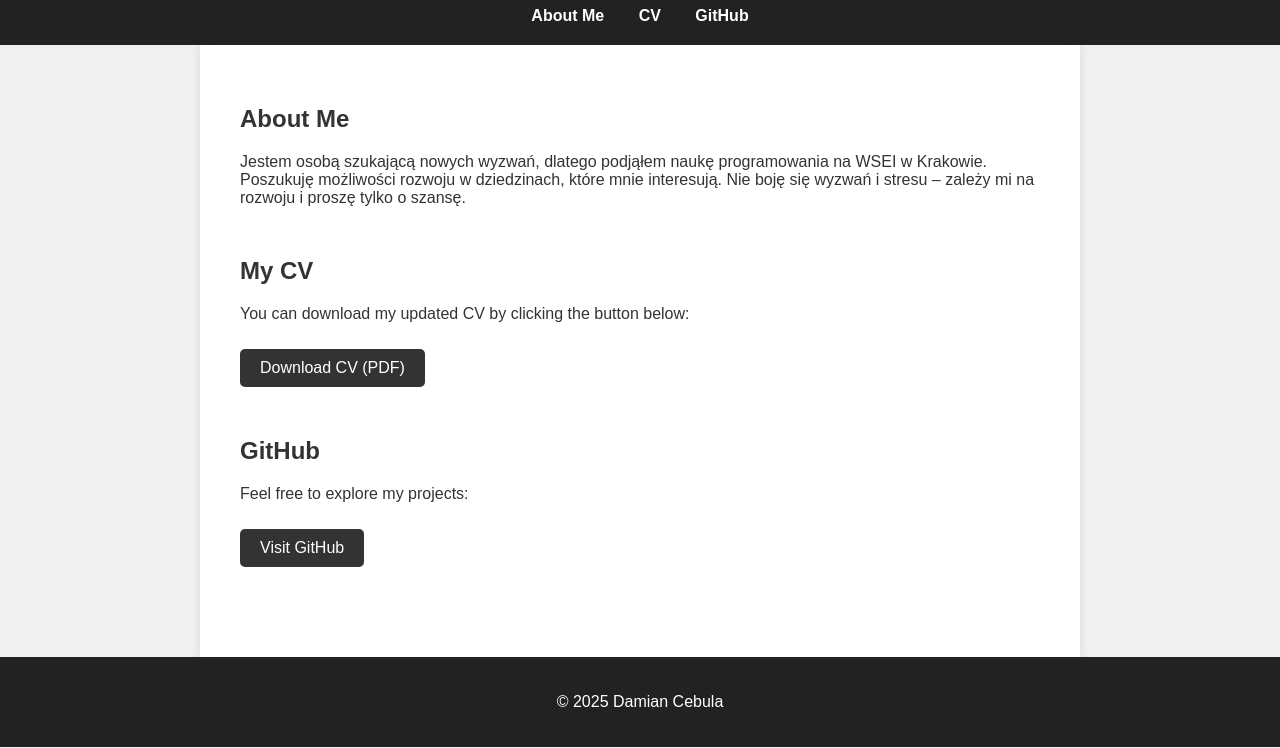
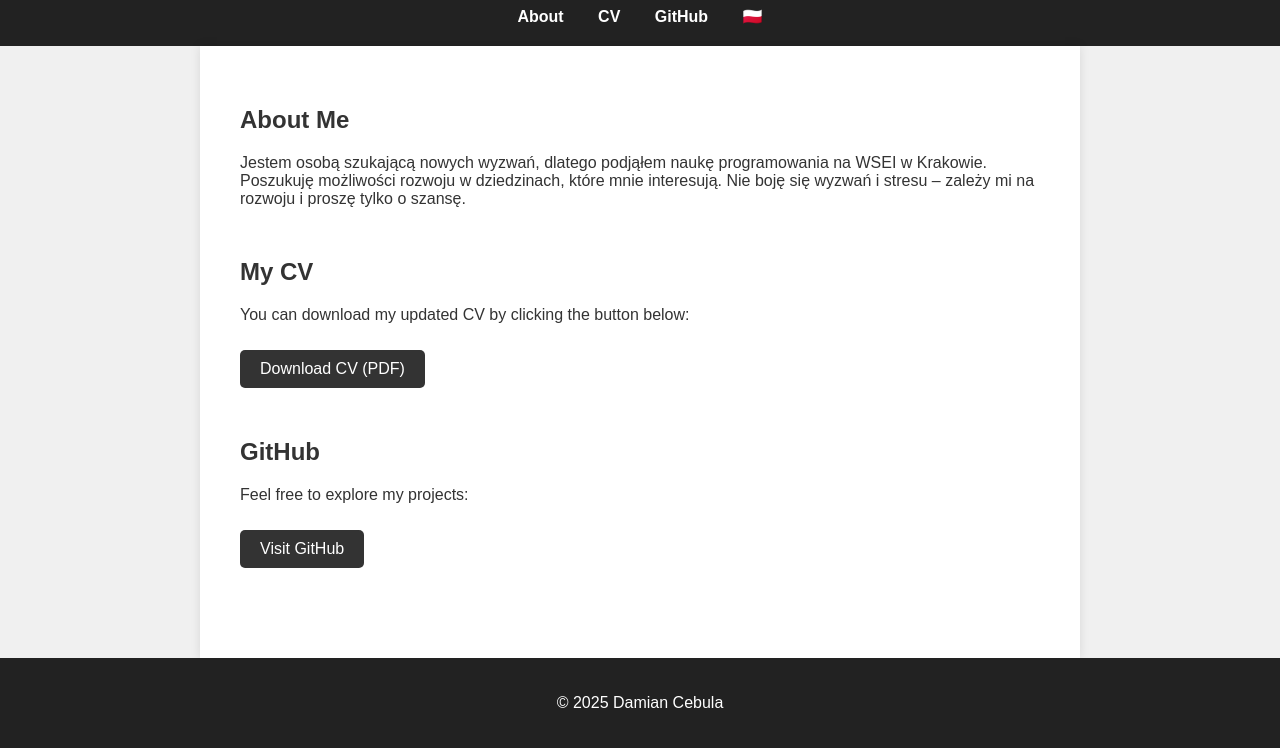
Before and after one commit to Hinos307/damiancebula.github.io, a plain HTML site: page index-en.html in a window 1280 px wide. Shown: the part 93-841 px from the top of the page. Drawn offline with Linux system fonts and the light colour scheme.

Commit message:
Update index-en.html

```diff
--- a/index-en.html
+++ b/index-en.html
@@ -11,10 +11,12 @@
   <header>
     <h1>Damian Cebula</h1>
     <nav>
-      <a href="#about">About Me</a>
-      <a href="#cv">CV</a>
-      <a href="#github">GitHub</a>
-    </nav>
+  <a href="#about">About</a>
+  <a href="#cv">CV</a>
+  <a href="#github">GitHub</a>
+  <a href="index.html" class="lang-switch" title="Polska wersja">🇵🇱</a>
+</nav>
+
   </header>
 
   <main>
```
